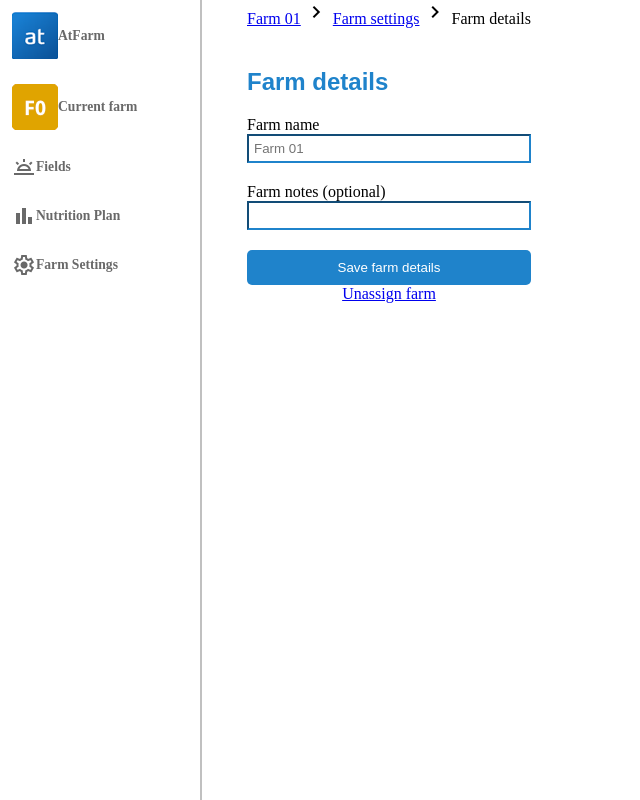
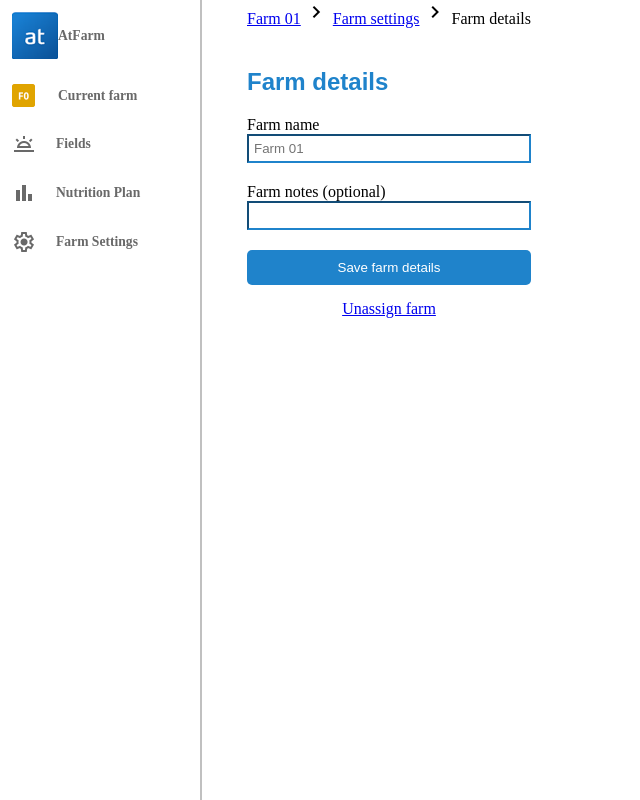
Before and after one commit to a805431/test_html_css_task2_ver0, a website built with webpack: page src/index.html in a window 1280 px wide. Shown: the whole page, without its empty margins (0-640 px from the left). Built offline with nearby package versions, Linux system fonts and the light colour scheme.

Commit message:
reduce F0 icon size

```diff
--- a/src/style.css
+++ b/src/style.css
@@ -28,12 +28,17 @@ html, body, .container{
     border-bottom: 1px solid #ffffff;
 }
 
-.navbar__link .material-icons{
+.navbar__link .material-symbols-outlined{
     margin-right: 20px;
 }
 
 .navbar__link:active{
     color: #000000;
+}
+
+.current-farm-logo-image-icon img{
+     max-width:50%;
+    height:auto;
 }
 
 .flex-container{
@@ -43,7 +48,6 @@ html, body, .container{
     justify-content: flex-start;
     gap: 20px;
     flex-direction: column;
-
 }
 
 .form{
@@ -79,4 +83,5 @@ h2{
 
 #unassign-link{
    text-align: center;
+   margin-top: 15px;
 }
```
